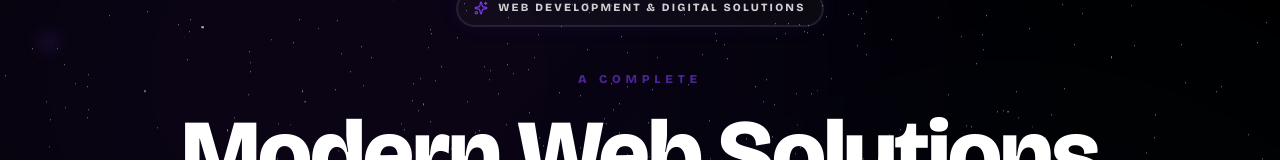
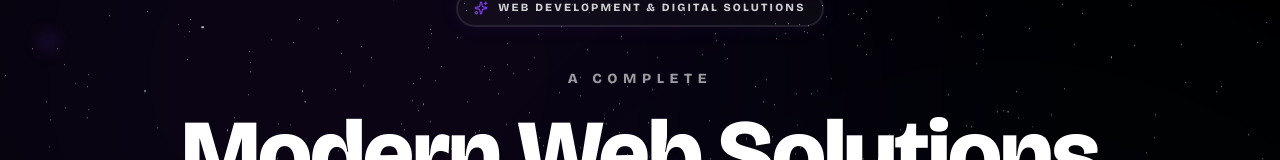
Before and after one commit to navaneethpv/nexora-agency, a Next.js app: page / in a window 1280 px wide. Shown: the part 201-361 px from the top of the page. Built offline with nearby package versions, Linux system fonts and the light colour scheme.

Commit message:
style: Update font size, weight, and color for the "A COMPLETE" text in the Hero component.

```diff
--- a/src/components/Hero.tsx
+++ b/src/components/Hero.tsx
@@ -122,7 +122,7 @@ export default function Hero() {
                     variants={itemVariants}
                     className="mb-2 md:mb-4"
                 >
-                    <span className="text-[10px] md:text-xs font-bold tracking-[0.4em] text-accent/60 uppercase">A COMPLETE</span>
+                    <span className="text-[13px] md:text-[14px] font-black tracking-[0.4em] text-white/60 uppercase">A COMPLETE</span>
                 </motion.div>
 
                 <motion.h1
```
